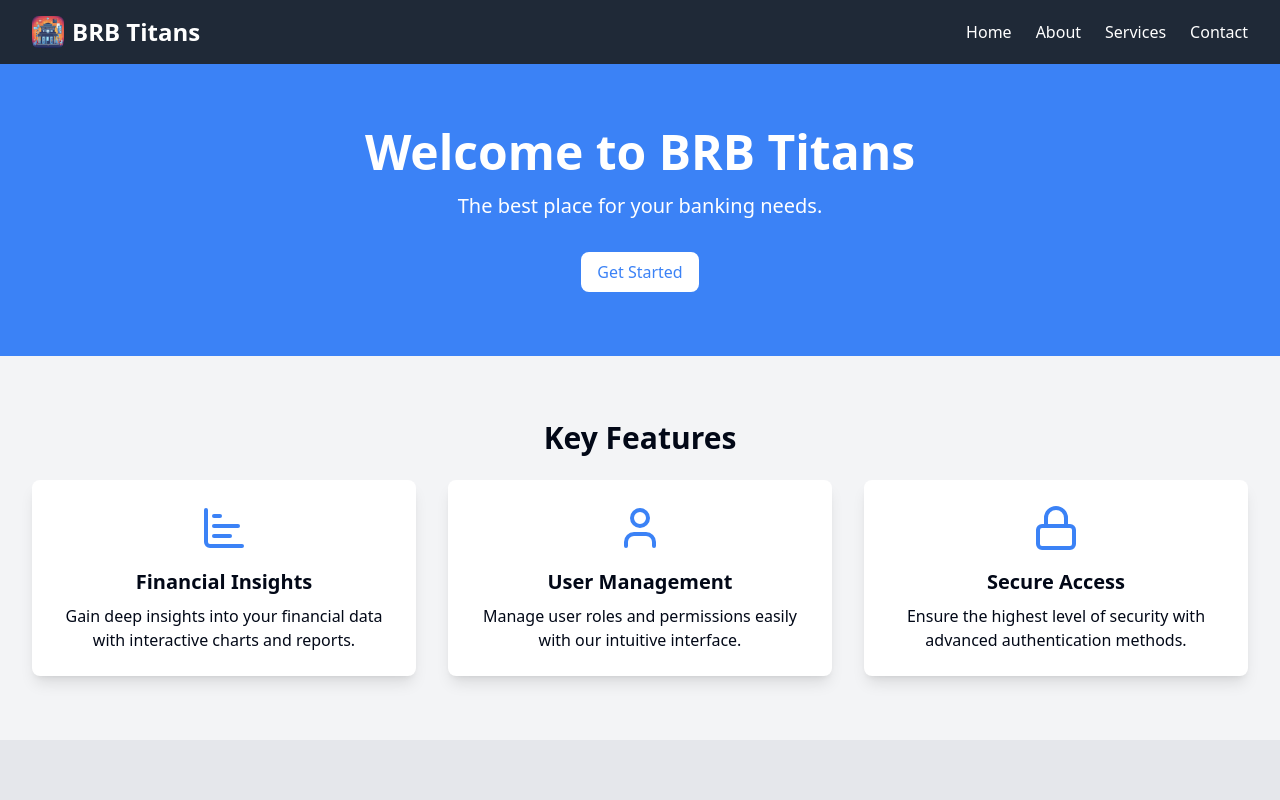
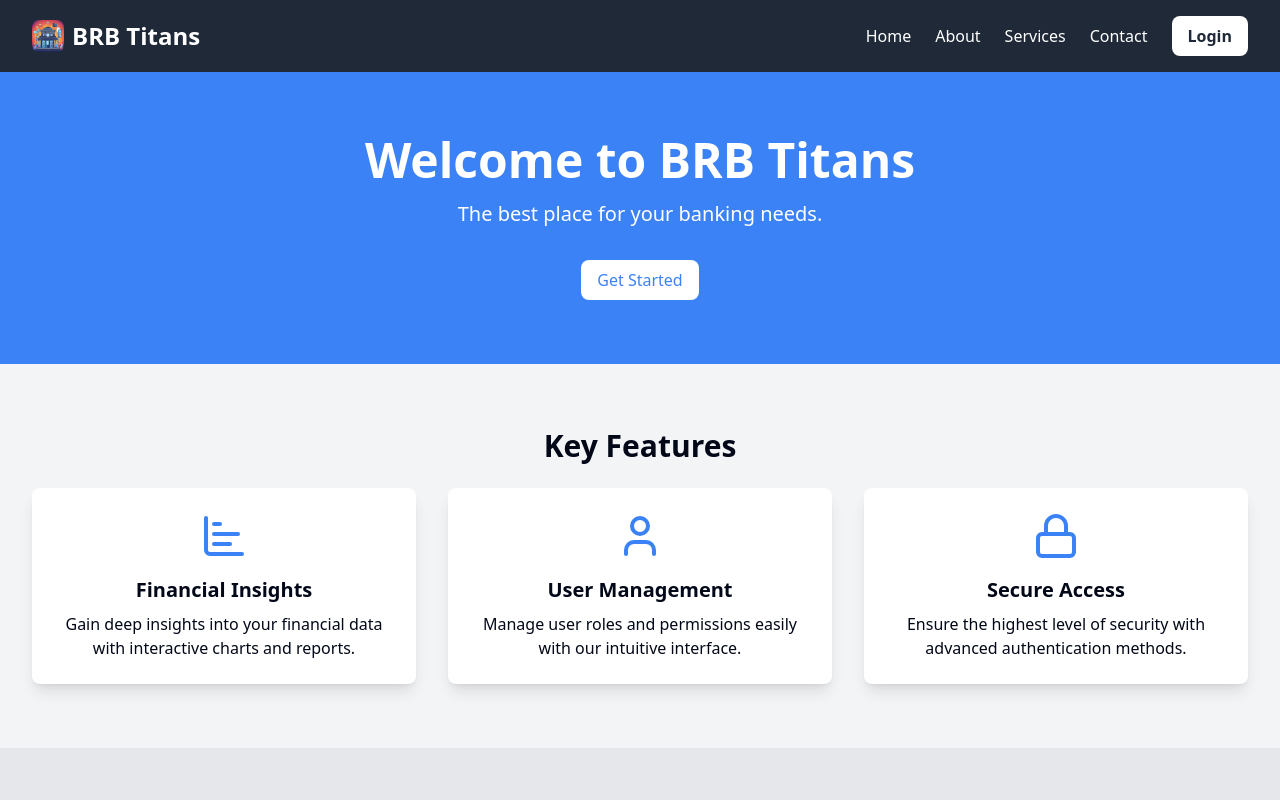
Before and after one commit to Shavkatjon-O/BRB_Hackcelerator_2024_Frontend, a Next.js app: page / in a window 1280 px wide. Shown: the top 800 px of the page. Built offline with nearby package versions, Linux system fonts and the light colour scheme.

Commit message:
fix: responsiveness

```diff
--- a/src/app/(home)/_components/HeaderSection.tsx
+++ b/src/app/(home)/_components/HeaderSection.tsx
@@ -8,11 +8,14 @@ const HeaderSection = () => (
         <img src="brb-titans-logo.png" alt="BRB Titans Logo" className="w-8 h-8 mr-2" />
         BRB Titans
       </Link>
-      <nav className="space-x-6">
+      <nav className="space-x-6 hidden md:flex items-center justify-center">
         <Link href="/" className="hover:text-gray-300">Home</Link>
         <Link href="/about" className="hover:text-gray-300">About</Link>
         <Link href="/services" className="hover:text-gray-300">Services</Link>
         <Link href="/contact" className="hover:text-gray-300">Contact</Link>
+        <button className="bg-white text-gray-800 font-semibold py-2 px-4 rounded-lg">
+          Login
+        </button>
       </nav>
       <button className="md:hidden">
         <Menu className="w-8 h-8" />
```
